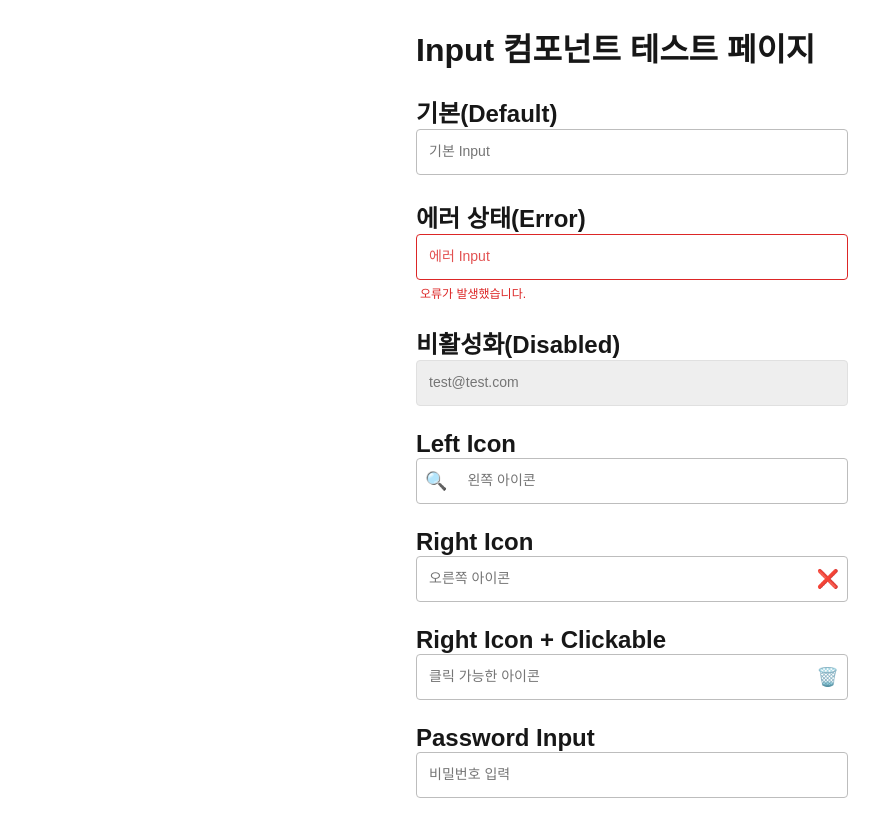
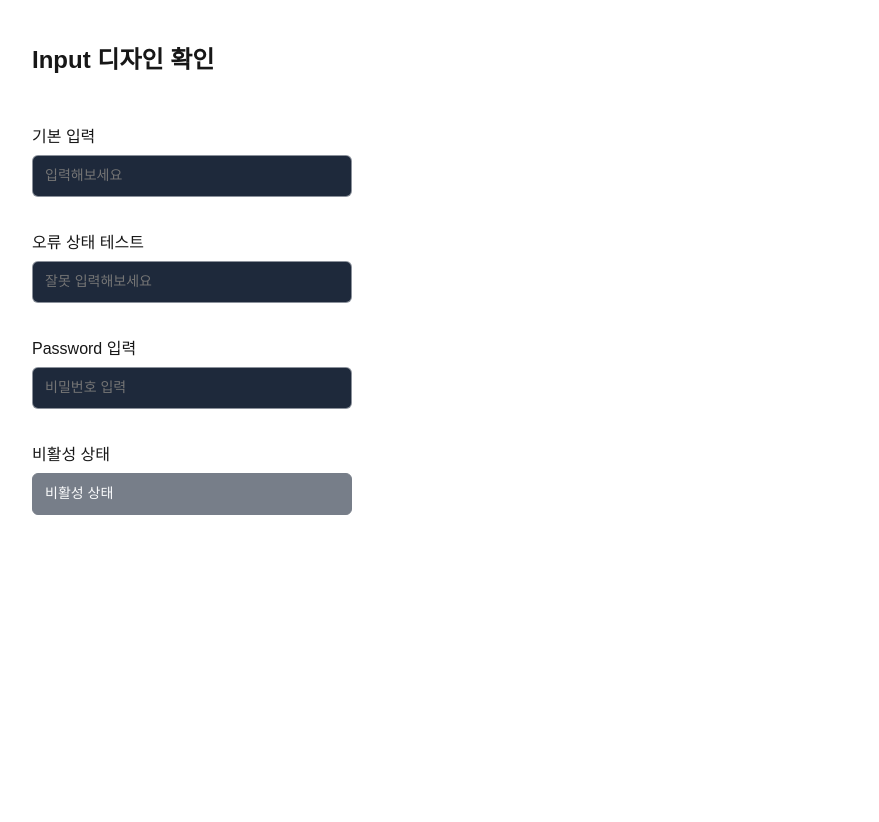
Before and after one commit to What-Lunch/whatlunch, a Next.js app: page /test/input in a window 1280 px wide. Shown: the whole page, without its empty margins (8-887 px from the left). After the commit the page ends 800 px from the top, so only its background shows below. Built offline with nearby package versions, Linux system fonts and the light colour scheme.

Commit message:
refactor: 전반적인 로직 수정 및 테스트 코드 반영

```diff
--- a/src/app/test/input/page.tsx
+++ b/src/app/test/input/page.tsx
@@ -4,82 +4,61 @@ import { useState } from 'react';
 import Input from '@/components/common/input/Input';
 
 export default function InputTestPage() {
-  const [value, setValue] = useState('');
+  const [normalValue, setNormalValue] = useState('');
   const [errorValue, setErrorValue] = useState('');
-  const [iconValue, setIconValue] = useState('');
+  const [pwd, setPwd] = useState('');
+  const [disabledValue] = useState('비활성 상태');
 
   return (
-    <main style={{ padding: '24px', maxWidth: '480px', margin: '0 auto' }}>
-      <h1>Input 컴포넌트 테스트 페이지</h1>
+    <div
+      style={{
+        padding: '40px',
+        maxWidth: '400px',
+        display: 'flex',
+        flexDirection: 'column',
+        gap: '32px',
+      }}
+    >
+      <h1 style={{ fontSize: '24px', marginBottom: '16px' }}>Input 디자인 확인</h1>
 
-      {/* 기본 */}
-      <section style={{ marginTop: '24px' }}>
-        <h2>기본(Default)</h2>
-        <Input value={value} onChange={e => setValue(e.target.value)} placeholder="기본 Input" />
-      </section>
+      {/* 기본 입력 */}
+      <div>
+        <p style={{ marginBottom: '8px', fontWeight: 500 }}>기본 입력</p>
+        <Input
+          value={normalValue}
+          onChange={e => setNormalValue(e.target.value)}
+          placeholder="입력해보세요"
+        />
+      </div>
 
-      {/* 에러 */}
-      <section style={{ marginTop: '24px' }}>
-        <h2>에러 상태(Error)</h2>
+      {/* 오류 입력 */}
+      <div>
+        <p style={{ marginBottom: '8px', fontWeight: 500 }}>오류 상태 테스트</p>
         <Input
           value={errorValue}
           onChange={e => setErrorValue(e.target.value)}
-          isError={true} // false시, 초록색 테두리 & 문구 뜨지 않음
-          errorMessage="오류가 발생했습니다."
-          placeholder="에러 Input"
+          placeholder="잘못 입력해보세요"
+          isError={errorValue.length > 0 && errorValue.length < 4}
+          errorMessage="4글자 이상 입력해야 합니다."
         />
-      </section>
+      </div>
 
-      {/* Disabled */}
-      <section style={{ marginTop: '24px' }}>
-        <h2>비활성화(Disabled)</h2>
-        <Input value="" onChange={() => {}} disabled placeholder="test@test.com" />
-      </section>
-
-      {/* Left Icon */}
-      <section style={{ marginTop: '24px' }}>
-        <h2>Left Icon</h2>
+      {/* 비밀번호 입력 */}
+      <div>
+        <p style={{ marginBottom: '8px', fontWeight: 500 }}>Password 입력</p>
         <Input
-          value={iconValue}
-          onChange={e => setIconValue(e.target.value)}
-          leftIcon={<span>🔍</span>}
-          placeholder="왼쪽 아이콘"
-        />
-      </section>
-
-      {/* Right Icon */}
-      <section style={{ marginTop: '24px' }}>
-        <h2>Right Icon</h2>
-        <Input
-          value={iconValue}
-          onChange={e => setIconValue(e.target.value)}
-          rightIcon={<span>❌</span>}
-          placeholder="오른쪽 아이콘"
-        />
-      </section>
-
-      {/* Right Icon + onClick */}
-      <section style={{ marginTop: '24px' }}>
-        <h2>Right Icon + Clickable</h2>
-        <Input
-          value={iconValue}
-          onChange={e => setIconValue(e.target.value)}
-          rightIcon={<span>🗑️</span>}
-          onRightIconClick={() => alert('아이콘 클릭됨!')}
-          placeholder="클릭 가능한 아이콘"
-        />
-      </section>
-
-      {/* Password type */}
-      <section style={{ marginTop: '24px' }}>
-        <h2>Password Input</h2>
-        <Input
-          value={value}
-          onChange={e => setValue(e.target.value)}
           type="password"
+          value={pwd}
+          onChange={e => setPwd(e.target.value)}
           placeholder="비밀번호 입력"
         />
-      </section>
-    </main>
+      </div>
+
+      {/* 비활성화 - ex. 회원정보나 프로필 화면에서 수정 불가능한 항목(이메일, 가입일) */}
+      <div>
+        <p style={{ marginBottom: '8px', fontWeight: 500 }}>비활성 상태</p>
+        <Input value={disabledValue} onChange={() => {}} disabled />
+      </div>
+    </div>
   );
 }
--- a/src/components/common/input/Input.module.scss
+++ b/src/components/common/input/Input.module.scss
@@ -2,90 +2,77 @@
 @use '~/src/styles/utils/functions' as f;
 @use '~/src/styles/utils/variables' as v;
 
-// 전체 컴포넌트
 .container {
   display: flex;
   flex-direction: column;
-  width: 100%;
 }
 
-// 입력 필드와 아이콘을 감싸는 영역
 .wrapper {
-  display: flex;
-  align-items: center;
-  border: 1px solid f.color(gray-400);
-  background-color: f.color(bg-inverse);
-  border-radius: 4px;
-  transition:
-    border-color 0.2s,
-    box-shadow 0.2s;
+  @include m.flex-box(flex-start, center);
   position: relative;
+  border: 1px solid f.color(border-primary);
+  padding: 8px 12px;
+  border-radius: 6px;
+  transition: border-color 0.2s;
+  background: f.color(bg-secondary);
+}
 
-  &.focused {
-    border-color: f.color(interaction-focus);
-    box-shadow: 0 0 0 1px f.color(interaction-focus);
-  }
+.focused {
+  border-width: 2px;
+  border-color: f.color(interaction-focus);
+}
 
-  &.error {
-    border-color: f.color(status-danger);
+.error {
+  border-width: 2px;
+  border-color: f.color(status-danger);
+}
 
-    .input {
-      &::placeholder {
-        color: f.color(status-danger);
-        opacity: 0.8;
-      }
-    }
-
-    // error + focused 조합일 때도 빨간색 유지(오버라이드)
-    &.focused {
-      border-color: f.color(status-danger) !important;
-      box-shadow: 0 0 0 1px f.color(status-danger) !important;
-    }
-  }
-
-  &.disabled {
-    background-color: f.color(gray-200);
-    cursor: not-allowed;
-    border-color: f.color(gray-300);
-
-    .input {
-      color: f.color(text-disabled);
-      cursor: not-allowed;
-    }
-  }
+.disabled {
+  background: f.color(bg-secondary);
+  border-color: f.color(bg-secondary);
+  pointer-events: none;
+  opacity: 0.6;
 }
 
 .input {
-  flex-grow: 1;
-  padding: 10px 12px;
+  flex: 1;
+  outline: none;
   border: none;
-  outline: none;
-  font-size: f.typography(md, 'fontSize');
-  line-height: f.typography(md, lineHeight);
-  color: f.color(text-default);
-  background-color: transparent;
-}
+  background: transparent;
 
-.leftIcon,
-.rightIcon {
-  display: flex;
-  align-items: center;
-  color: f.color(icon-primary);
-  padding: 0 8px;
-  font-size: 18px;
-}
-
-.clickable {
-  cursor: pointer;
-
-  &:hover {
-    color: f.color(icon-brand);
-  }
+  @include m.text-style(md, 400); // typography(md)
+  color: f.color(text-primary);
 }
 
 .errorMessage {
   margin-top: 4px;
-  font-size: f.typography(xs, fontSize);
+  @include m.text-style(sm);
   color: f.color(status-danger);
-  padding-left: 4px;
 }
+
+.icon-left,
+.icon-right {
+  position: absolute;
+  border: none;
+  background: none;
+  cursor: pointer;
+  padding: 0;
+
+  color: f.color(icon-primary);
+}
+
+.icon-left {
+  left: 8px;
+}
+
+.icon-right {
+  right: 8px;
+}
+
+.wrapper.icon-left .input {
+  padding-left: 30px;
+}
+
+.wrapper.icon-right .input {
+  padding-right: 30px;
+}
--- a/src/components/common/input/Input.tsx
+++ b/src/components/common/input/Input.tsx
@@ -1,93 +1,61 @@
 'use client';
 
-import React, { useState, forwardRef } from 'react';
+import { useState } from 'react';
 import styles from './Input.module.scss';
 
 import { InputProps } from './Input.types';
 
-const Input = forwardRef<HTMLInputElement, InputProps>((props, ref) => {
-  const {
-    value,
-    onChange,
-    isError = false,
-    errorMessage,
-    leftIcon,
-    rightIcon,
-    onRightIconClick,
-    className,
-    onFocus,
-    onBlur,
-    disabled,
-    ...restProps
-  } = props;
-
-  // 1. Focus 상태 관리 로직
+export default function Input({
+  value,
+  onChange,
+  isError = false,
+  errorMessage,
+  icon,
+  iconPosition = 'right',
+  disabled,
+  onIconClick,
+  ...rest
+}: InputProps) {
   const [isFocused, setIsFocused] = useState(false);
 
-  const handleFocus = (e: React.FocusEvent<HTMLInputElement>) => {
-    setIsFocused(true);
-    onFocus?.(e);
-  };
-
-  const handleBlur = (e: React.FocusEvent<HTMLInputElement>) => {
-    setIsFocused(false);
-    onBlur?.(e);
-  };
-
-  const handleChange = (e: React.ChangeEvent<HTMLInputElement>) => {
-    if (disabled) {
-      return;
-    }
-    onChange?.(e);
-  };
-
-  // 2. 상태별 CSS 클래스 조합
-  const wrapperClasses = [
-    styles.wrapper,
-    className,
-    isFocused && styles.focused,
-    isError && styles.error,
-    disabled && styles.disabled,
-  ]
-    .filter(Boolean)
-    .join(' ');
+  const handleFocus = () => setIsFocused(true);
+  const handleBlur = () => setIsFocused(false);
 
   return (
-    // 전체 컴포넌트 컨테이너
     <div className={styles.container}>
-      {/* 입력 필드와 아이콘을 감싸는 Wrapper */}
-      <div className={wrapperClasses}>
-        {/* 3. 왼쪽 아이콘 조건부 렌더링 */}
-        {leftIcon && <div className={styles.leftIcon}>{leftIcon}</div>}
+      <div
+        className={[
+          styles.wrapper,
+          isFocused ? styles.focused : '',
+          isError ? styles.error : '',
+          disabled ? styles.disabled : '',
+          icon ? styles[`icon-${iconPosition}`] : '',
+        ].join(' ')}
+      >
+        {icon && (
+          <button
+            type="button"
+            className={styles[`icon-${iconPosition}`]}
+            disabled={disabled}
+            onClick={onIconClick}
+            aria-label="icon-button"
+          >
+            {icon}
+          </button>
+        )}
 
-        {/* 4. 실제 HTML Input 요소 (제어 컴포넌트의 핵심) */}
         <input
-          ref={ref}
+          className={styles.input}
           value={value}
-          onChange={handleChange}
+          onChange={onChange}
+          disabled={disabled}
           onFocus={handleFocus}
           onBlur={handleBlur}
-          className={styles.input}
-          disabled={disabled}
-          {...restProps}
+          {...rest} // placeholder, type 등 나머지 기본 input 속성
         />
-
-        {/* 5. 오른쪽 아이콘 조건부 렌더링 및 이벤트 연결 */}
-        {rightIcon && (
-          <div
-            className={`${styles.rightIcon} ${onRightIconClick ? styles.clickable : ''}`}
-            onClick={onRightIconClick}
-          >
-            {rightIcon}
-          </div>
-        )}
       </div>
 
-      {/* 6. 오류 메시지 조건부 렌더링 */}
       {isError && errorMessage && <p className={styles.errorMessage}>{errorMessage}</p>}
     </div>
   );
-});
-
-Input.displayName = 'Input';
-export default Input;
+}
```
Also changed, not shown: src/components/common/input/Input.types.ts (+7 -4 lines), 1 other file (tests, documents, lock files or other folders).
